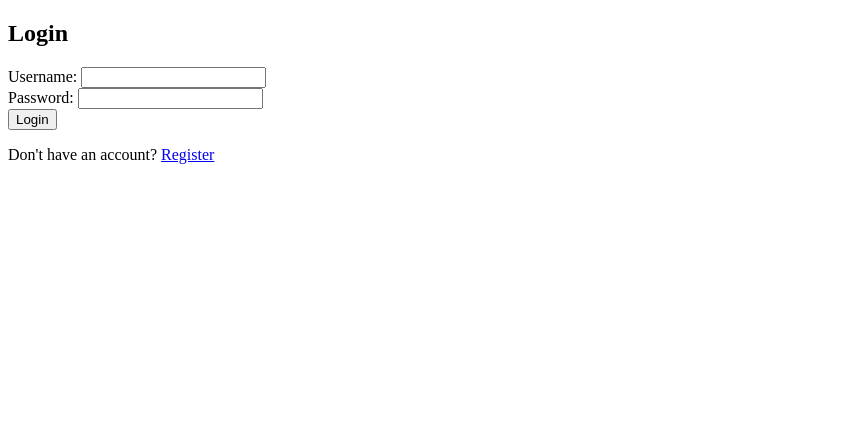
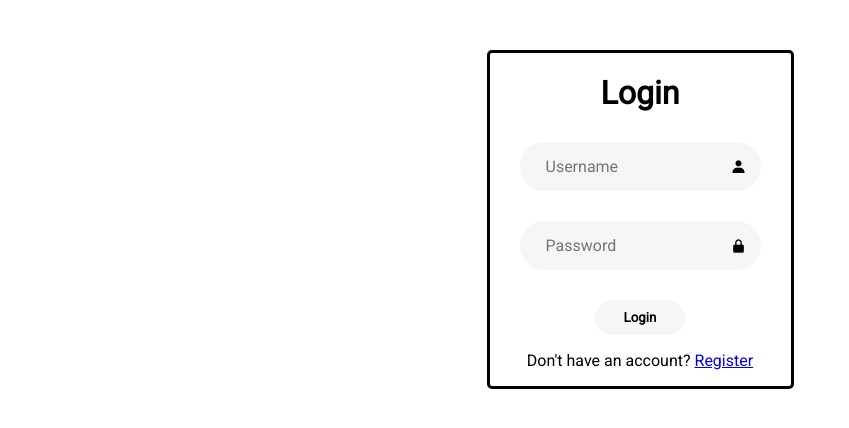
Before and after one commit to johanes-git-stei/tubes-uts-pemrog-klmpk-14-et1203, a Flask app: page /login in a window 1280 px wide. Shown: the top 428 px of the page, without its empty margins (0-849 px from the left). Run offline with Flask 3, Linux system fonts and the light colour scheme.

Commit message:
Updated ui login.html

```diff
--- a/templates/login.html
+++ b/templates/login.html
@@ -2,9 +2,67 @@
 <html>
 <head>
     <title>Login</title>
+    <style>
+        @import url("https://fonts.googleapis.com/css?family=Roboto");
+
+        body {
+            margin: 50px;
+            padding: 0;
+            box-sizing: border-box;
+            font-family: 'Roboto', sans-serif;
+            color: black;
+            justify-content: center;
+            display: flex;
+        }
+
+        .login-form{
+            text-align: center;
+            border-style: solid;
+            border-color: black;
+            border-radius: 5px;
+
+        }
+
+        .input-box {
+            width: max-content;
+            display: flex;
+            align-items: center;
+            padding: 14px;
+            border-radius: 28px;
+            background: #f6f6f6;
+            margin: 30px;
+        }
+
+        .input-box input{
+            font-size: 16px;
+            font-family: "Roboto", sans-serif;
+            color: black;
+            outline: none;
+            border: none;
+            background: transparent;
+            margin-left: 10px;
+        }
+
+        .login-form button{
+            width: 30%;
+            height: 35px;
+            background-color: #f6f6f6;
+            outline: none;
+            border: none;
+            border-radius: 28px;
+            font-family: 'Roboto', sans-serif;
+            color: black;
+            font-weight: 600;
+        }
+
+        .login-form button:hover{
+            cursor: pointer
+        }
+
+    </style>
+    <link href='https://unpkg.com/boxicons@2.1.4/css/boxicons.min.css' rel='stylesheet'>
 </head>
 <body>
-    <h2>Login</h2>
 
     <!-- Display an error message if passed from Flask -->
     {% if error_message %}
@@ -12,16 +70,23 @@
     {% endif %}
 
     <!-- Simple login form -->
-    <form method="post" action="/login">
-        <label for="username">Username:</label>
-        <input type="text" id="username" name="username" required>
-        <br>
-        <label for="password">Password:</label>
-        <input type="password" id="password" name="password" required>
-        <br>
-        <button type="submit">Login</button>
-    </form>
+    <div class="login-form">
+        <form method="post" action="/login">
+            <h1>Login</h1>
+            <div class="input-box">
+                <input type="text" id="username" name="username" placeholder="Username" required>
+                <i class='bx bxs-user'></i>
+            </div>
+            <div class="input-box">
+                <input type="password" id="password" name="password" placeholder="Password" required>
+                <i class='bx bxs-lock-alt'></i>
+            </div>
+            <button class="button" type="submit">Login</button>
+            <div class="register">
+                <p>Don't have an account? <a href="/register">Register</a></p>
+            </div>
+        </form>
+    </div>
 
-    <p>Don't have an account? <a href="/register">Register</a></p>
 </body>
 </html>
```
